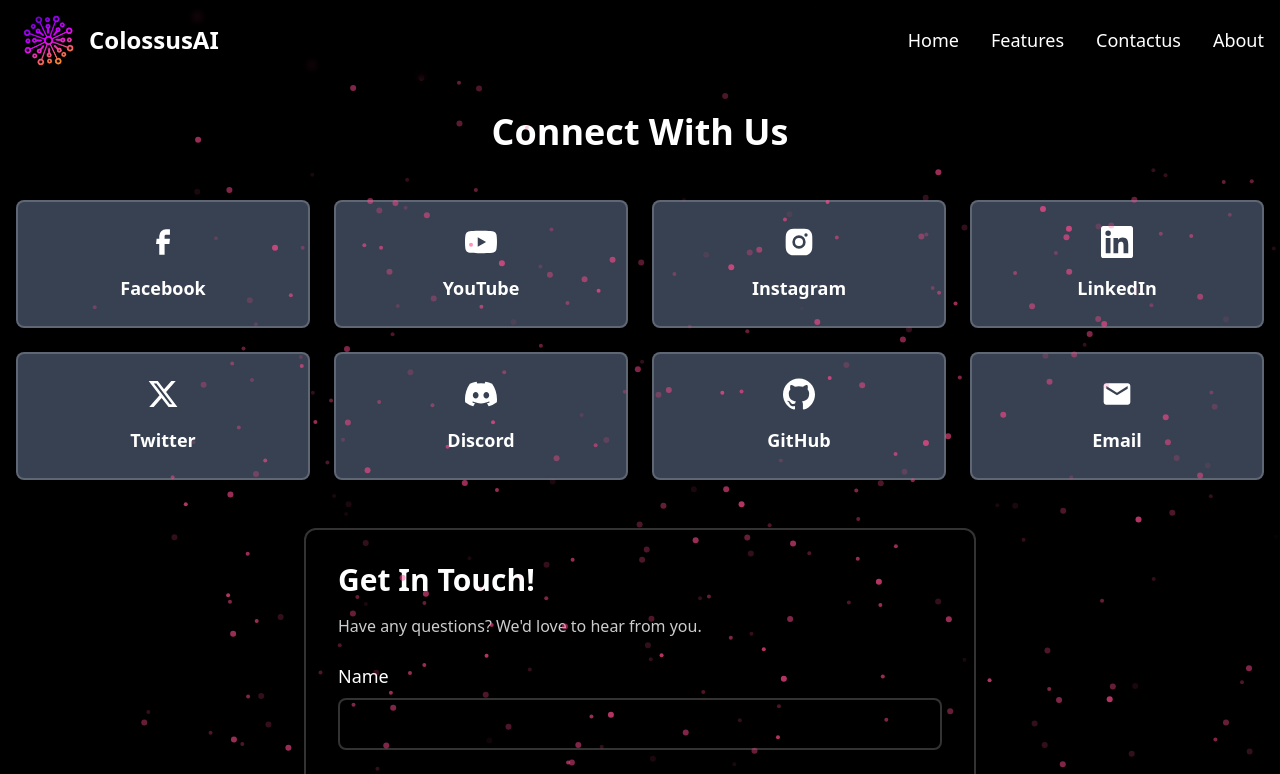
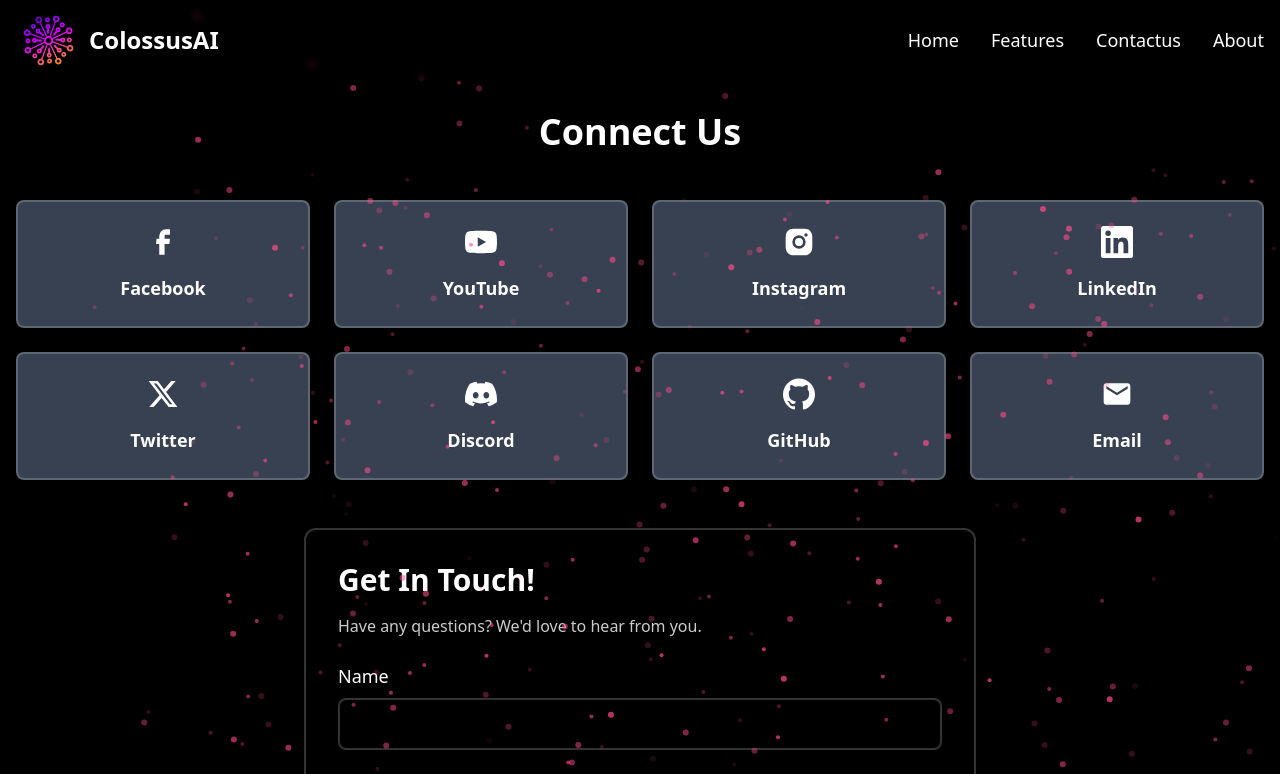
Before and after one commit to Colossus-AI-Learning-Guide-System/Marketing, a Next.js app in the folder fullstack/: page /contactus in a window 1280 px wide. Shown: the top 774 px of the page. Built offline with nearby package versions, Linux system fonts and the light colour scheme.

Commit message:
Update UI text and video sources across multiple components

```diff
--- a/fullstack/app/components/block/code-demo.tsx
+++ b/fullstack/app/components/block/code-demo.tsx
@@ -27,7 +27,7 @@
             loop
             muted
           >
-            <source src="/Scroll Animation/Sample Graph.mp4" type="video/mp4" />
+            <source src="/Scroll Animation/Marketing_Video.mp4" type="video/mp4" />
             Your browser does not support the video tag.
           </video>
         </div>
--- a/fullstack/app/components/ui/testimonials.tsx
+++ b/fullstack/app/components/ui/testimonials.tsx
@@ -31,7 +31,7 @@
   };
 
   return (
-    <div className={cn("max-w-7xl mx-10 px-10", className)}>
+    <div className={cn("max-w-7xl mx-auto px-4", className)}>
       <div className="flex flex-col items-center justify-center pt-5">
         <div className="flex flex-col gap-5 mb-8">
           <h2 className="text-center text-4xl font-medium">{title}</h2>
--- a/fullstack/app/contactus/page.tsx
+++ b/fullstack/app/contactus/page.tsx
@@ -129,7 +129,7 @@
         <div className="container mx-auto px-4 py-12">
           <div className="max-w-7xl mx-auto">
             <h1 className="text-4xl font-bold text-center mb-12 text-white">
-              Connect With Us
+              Connect Us
             </h1>
 
             {/* Social Media Cards Grid */}
--- a/fullstack/app/page.tsx
+++ b/fullstack/app/page.tsx
@@ -248,7 +248,7 @@
           className="youtube-video flex flex-col items-center py-16"
           id="help"
         >
-          <h2 className="text-4xl font-bold mb-4">Watch Our Video</h2>
+          <h2 className="text-4xl font-bold mb-4">Watch Preview</h2>
           <div className="overflow-hidden rounded-2xl shadow-2xl">
             <iframe
               width="854"
```
Also changed, not shown: 1 other file (tests, documents, lock files or other folders).
